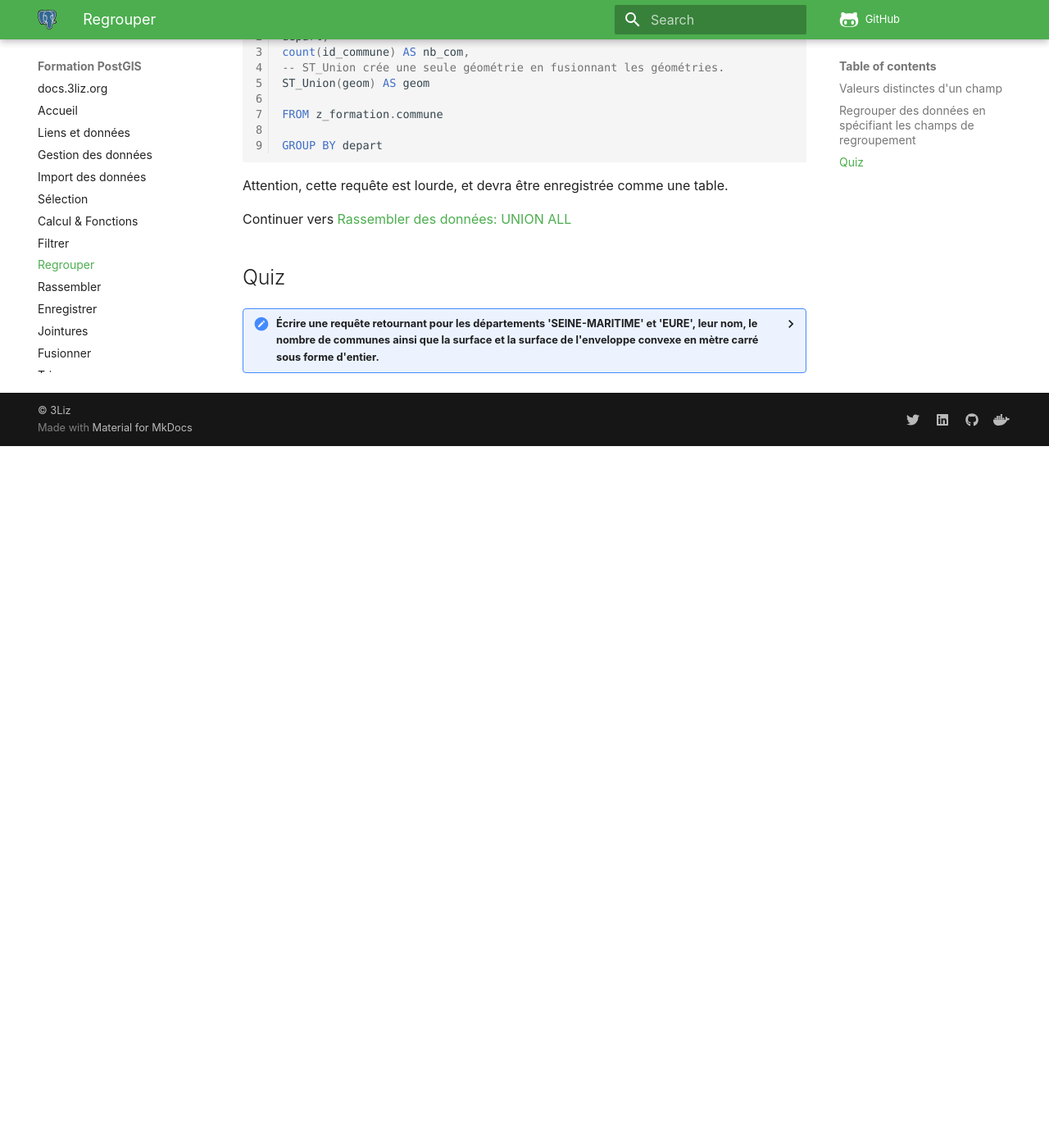
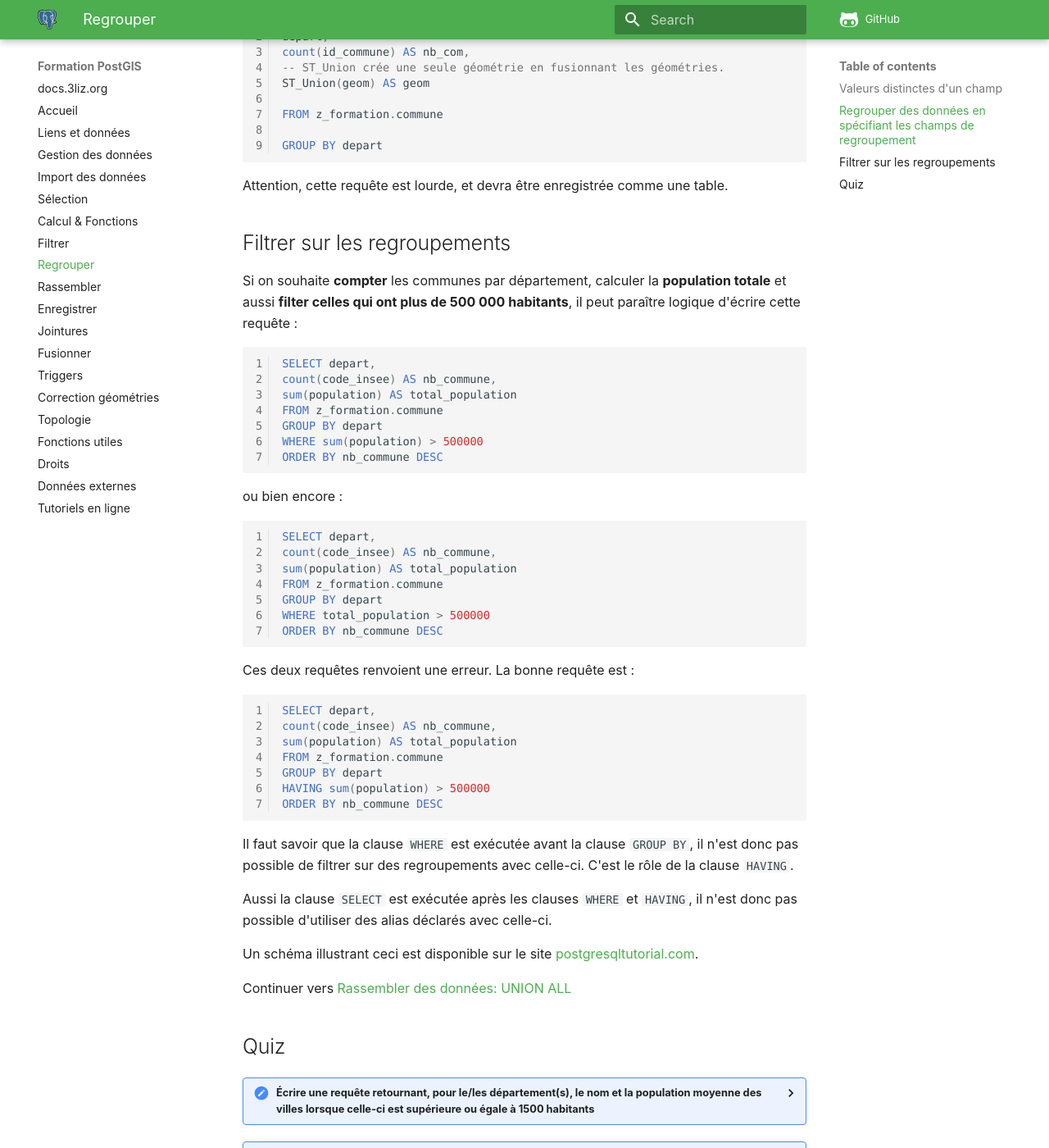
Before and after one commit to 3liz/formation-postgis, an MkDocs documentation site: the page built from docs/group_data.md, in a window 1280 px wide and 1400 px high, scrolled down 2454 px. Shown: the whole window at 82% size. Built offline with MkDocs 1.6.1 and Material for MkDocs 9.7.7, drawn with Linux system fonts in a browser that asks for light colours; nearby versions of some CDN libraries; comment, search, counter and statistics services are not loaded; before the commit the page ends 2998 px from its top, so only the background shows below that.

Commit message:
Partie sur `HAVING` + quiz

````diff
--- a/docs/group_data.md
+++ b/docs/group_data.md
@@ -123,9 +123,66 @@ GROUP BY depart
 
 Attention, cette requête est lourde, et devra être enregistrée comme une table.
 
+## Filtrer sur les regroupements
+
+Si on souhaite **compter** les communes par département, calculer la **population totale** et aussi **filter celles qui ont plus de 500 000 habitants**, il peut paraître logique d'écrire cette requête :
+
+```sql
+SELECT depart,
+count(code_insee) AS nb_commune,
+sum(population) AS total_population
+FROM z_formation.commune
+GROUP BY depart
+WHERE sum(population) > 500000
+ORDER BY nb_commune DESC
+```
+
+ou bien encore :
+
+```sql
+SELECT depart,
+count(code_insee) AS nb_commune,
+sum(population) AS total_population
+FROM z_formation.commune
+GROUP BY depart
+WHERE total_population > 500000
+ORDER BY nb_commune DESC
+```
+
+Ces deux requêtes renvoient une erreur. La bonne requête est :
+
+```sql
+SELECT depart,
+count(code_insee) AS nb_commune,
+sum(population) AS total_population
+FROM z_formation.commune
+GROUP BY depart
+HAVING sum(population) > 500000
+ORDER BY nb_commune DESC
+```
+
+Il faut savoir que la clause `WHERE` est exécutée avant la clause `GROUP BY`, il n'est donc pas possible de filtrer sur des regroupements avec celle-ci. C'est le rôle de la clause `HAVING`.
+
+Aussi la clause `SELECT` est exécutée après les clauses `WHERE` et `HAVING`, il n'est donc pas possible d'utiliser des alias déclarés avec celle-ci.
+
+Un schéma illustrant ceci est disponible sur le site [postgresqltutorial.com](https://www.postgresqltutorial.com/postgresql-tutorial/postgresql-having/).
+
 Continuer vers [Rassembler des données: UNION ALL](./union.md)
 
 ## Quiz
+
+<details>
+  <summary>Écrire une requête retournant, pour le/les département(s), le nom et la population moyenne des villes lorsque celle-ci est supérieure ou égale à 1500 habitants</summary>
+
+  ```sql
+  SELECT depart,
+  avg(population) AS moyenne_population
+  FROM z_formation.commune
+  GROUP BY depart
+  HAVING avg(population) > 1500
+  ```
+</details>
+
 <details>
   <summary>Écrire une requête retournant pour les départements 'SEINE-MARITIME' et 'EURE', leur nom, le nombre de communes ainsi que la surface et la surface de l'enveloppe convexe en mètre carré sous forme d'entier.</summary>
 
````
